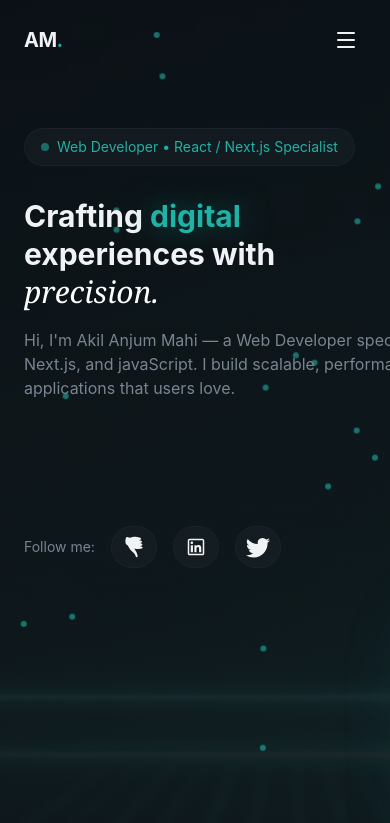
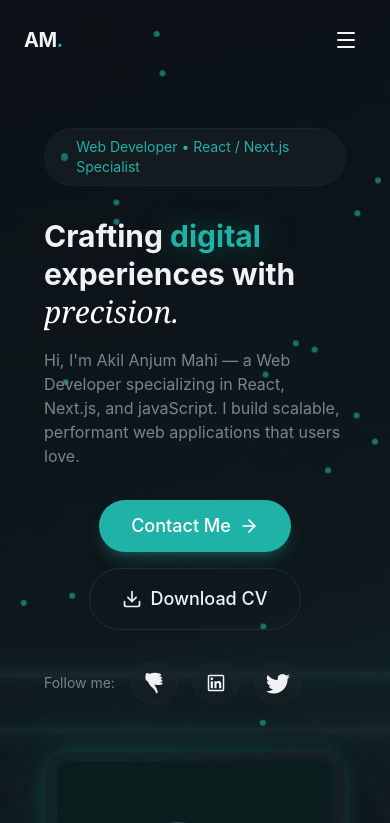
Before and after one commit to Akil-Hub/Akil-s-Portfolio-Web1, a Next.js app: page / in a window 390 px wide. Shown: the top 823 px of the page. Built offline with nearby package versions, Linux system fonts and the light colour scheme.

Commit message:
fix hero bug

```diff
--- a/src/components/sections/Hero.tsx
+++ b/src/components/sections/Hero.tsx
@@ -26,7 +26,7 @@
 
 export const Hero = () => {
   return (
-    <section className="relative min-h-screen flex items-center overflow-hidden">
+    <section className="relative min-h-screen flex items-center overflow-hidden wrapper">
       {/* Bg */}
       <div className="absolute inset-0">
         <Image
@@ -58,8 +58,8 @@
       </div>
 
       {/* Content */}
-      <div className="wrapper px-6 pt-32 pb-20 relative z-10">
-        <div className="grid lg:grid-cols-2 gap-12 items-center">
+      <div className="container mx-auto px-6 pt-32 pb-20 relative z-10">
+        <div className="grid grid-cols-1 lg:grid-cols-2 gap-12 items-center">
           {/* Left Column - Text Content */}
           <div className="space-y-8">
             <div className="animate-fade-in">
```
